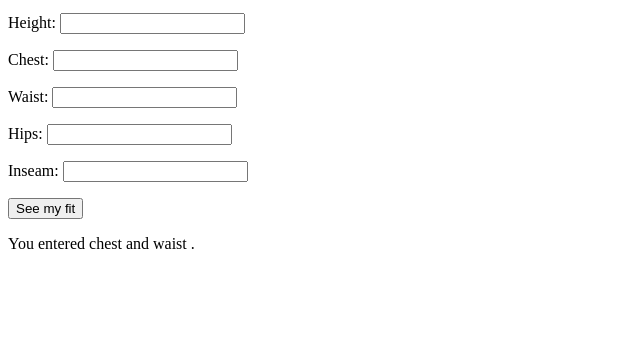
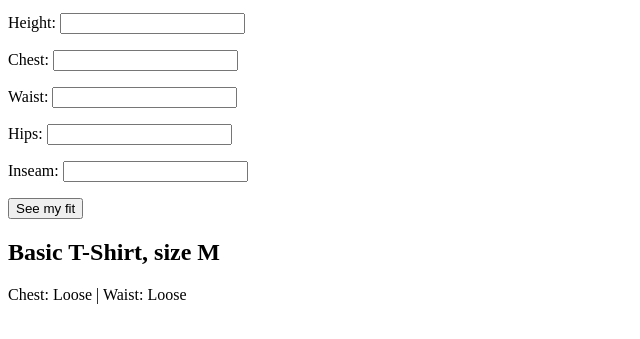
Before and after one commit to lahai-jpg/fashion-tryon, a plain HTML site: page index.html in a window 1280 px wide. Both pictures are taken after a click on the button "See my fit". Shown: the part 101-440 px from the top of the page, without its empty margins (0-640 px from the left). Drawn offline with Linux system fonts and the light colour scheme.

Commit message:
Update index.html

```diff
--- a/index.html
+++ b/index.html
@@ -14,14 +14,27 @@
     <p>Inseam: <input id="inseam" type="number"></p>
 
     <button onclick="showResult()">See my fit</button>
+    <h2>Basic T-Shirt, size M</h2>
     <p id="result"></p>
 
     <script>
+      // The garment's measurements (in inches)
+      var shirt = { chest: 42, waist: 40 };
+
+      // Turns the extra room into a word
+      function fitWord(garment, body) {
+        var room = garment - body;
+        if (room < 1) return "Tight";
+        if (room <= 4) return "Snug";
+        return "Loose";
+      }
+
       function showResult() {
-        var chest = document.getElementById("chest").value;
-        var waist = document.getElementById("waist").value;
+        var chest = Number(document.getElementById("chest").value);
+        var waist = Number(document.getElementById("waist").value);
         document.getElementById("result").innerText =
-          "You entered chest " + chest + " and waist " + waist + ".";
+          "Chest: " + fitWord(shirt.chest, chest) +
+          " | Waist: " + fitWord(shirt.waist, waist);
       }
     </script>
   </body>
```
